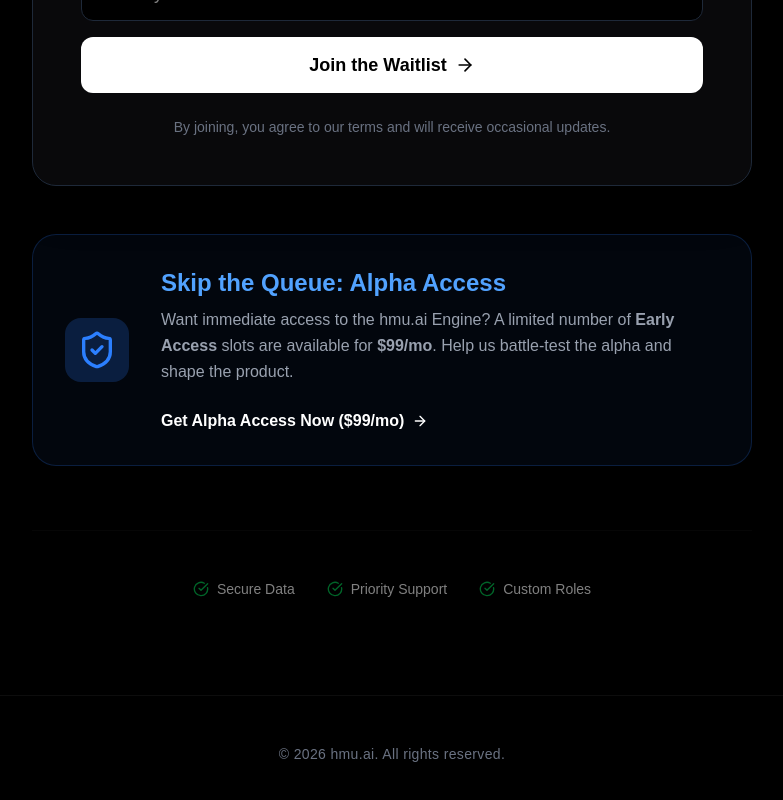
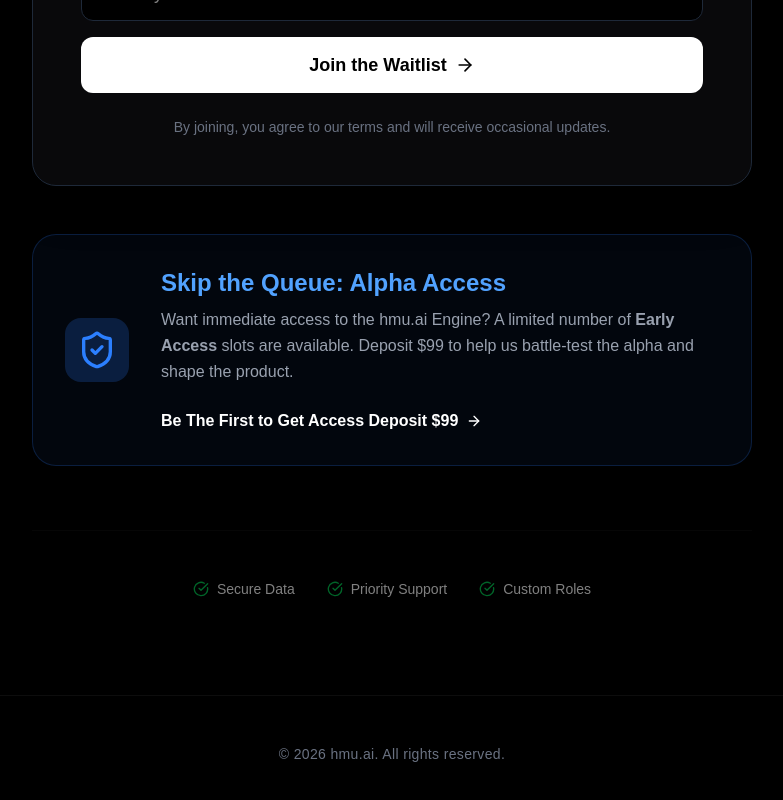
Before and after one commit to auralixai/hmu-ai, a Next.js app: page /waitlist in a window 1280 px wide. Shown: the part 630-1430 px from the top of the page, without its empty margins (248-1031 px from the left). Built offline with nearby package versions, Linux system fonts and the light colour scheme.

Commit message:
update: remove monthly billing mention from waitlist

```diff
--- a/src/app/waitlist/page.tsx
+++ b/src/app/waitlist/page.tsx
@@ -80,14 +80,14 @@
               Skip the Queue: Alpha Access
             </h3>
             <p className="text-gray-400 leading-relaxed mb-6">
-              Want immediate access to the hmu.ai Engine? A limited number of <strong>Early Access</strong> slots are available for <strong>$99/mo</strong>. Help us battle-test the alpha and shape the product.
+              Want immediate access to the hmu.ai Engine? A limited number of <strong>Early Access</strong> slots are available. Deposit $99 to help us battle-test the alpha and shape the product.
             </p>
             <button
               onClick={handleAlphaAccess}
               disabled={loading}
               className="inline-flex items-center text-white font-bold group-hover:underline gap-2 disabled:opacity-50"
             >
-              {loading ? "Loading..." : "Get Alpha Access Now ($99/mo)"}
+              {loading ? "Loading..." : "Be The First to Get Access Deposit $99"}
               <ArrowRight className="h-4 w-4 group-hover:translate-x-1 transition-transform" />
             </button>
           </div>
```
